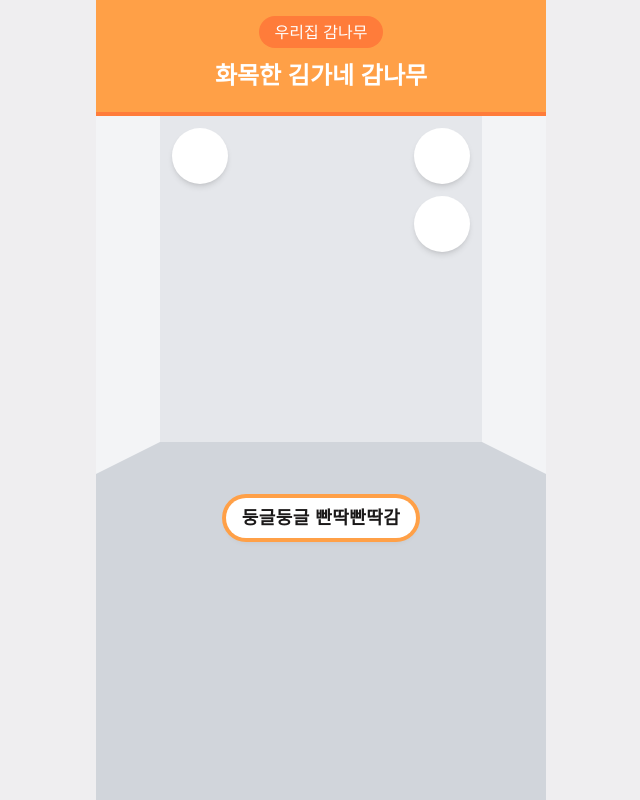
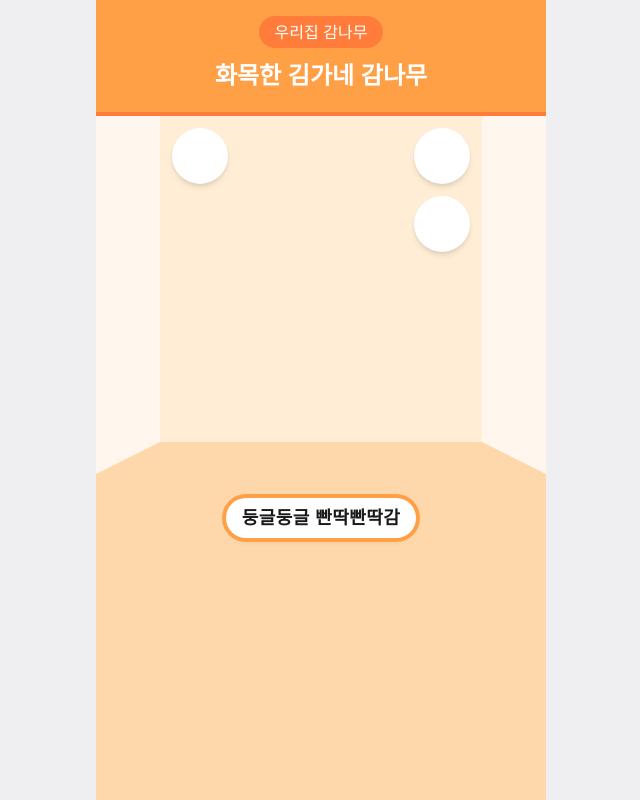
Before and after one commit to eungchaeungcha/juang_client, a Next.js app: page /main in a window 1280 px wide. Shown: the whole page, without its empty margins (319-959 px from the left). Built offline with nearby package versions, Linux system fonts and the light colour scheme.

Commit message:
feat: 감나무 방 배경색 수정 및 주석 추가

```diff
--- a/src/app/main/page.tsx
+++ b/src/app/main/page.tsx
@@ -9,7 +9,7 @@ const mainPageValues = {
 export default function Page() {
   return (
     <div className="h-full flex flex-col">
-      {/* TOP - 감나무 제목, 유저 설정 버튼, 나무 설정 버튼 */}
+      {/* 상단 - 감나무 이름 */}
       <div className="bg-orange-primary p-4 border-b-4 border-orange-secondray flex-col-center">
         <div className="bg-orange-secondray px-4 py-1 mb-2 text-white w-fit rounded-full">
           우리집 감나무
@@ -18,12 +18,16 @@ export default function Page() {
           <div>{mainPageValues.treeName}</div>
         </div>
       </div>
+      {/* 하단 - 감 캐릭터와 버튼들, 질문들 */}
       <div className="flex flex-col w-full flex-grow relative">
-        <div className="flex-grow border-b-[2rem] bg-gray-200 border-b-gray-300 border-l-[4rem] border-r-[4rem] border-r-gray-100 border-l-gray-100" />
+        {/* 뒷배경 벽 */}
+        <div className="flex-grow border-b-[2rem] bg-orange-100 border-b-orange-200 border-l-[4rem] border-r-[4rem] border-r-orange-50 border-l-orange-50" />
+        {/* 캐릭터 */}
         <CustomCharacter
           className="absolute left-0 right-0 bottom-0 m-auto h-[55%]"
           charId="character1"
         />
+        {/* 유틸 버튼 */}
         <div className="absolute left-0 right-0 w-[calc(100%-8rem)] p-3 m-auto flex justify-between">
           <CustomIcon
             className="flex-col-center bg-white rounded-full shadow-md styled-click w-14 h-14 p-2"
@@ -40,11 +44,13 @@ export default function Page() {
             />
           </div>
         </div>
+        {/* 감 별명 */}
         <div className="absolute flex-col-center bg-white shadow-md ring-4 ring-orange-primary w-fit left-0 right-0 m-auto h-10 bottom-[-4rem] text-lg px-4 rounded-full font-bold tracking-wide">
           {mainPageValues.userName}
         </div>
       </div>
-      <div className="flex flex-grow bg-gray-300 w-full" />
+      {/* 아래 바닥 */}
+      <div className="flex flex-grow bg-orange-200 w-full" />
     </div>
   );
 }
```
